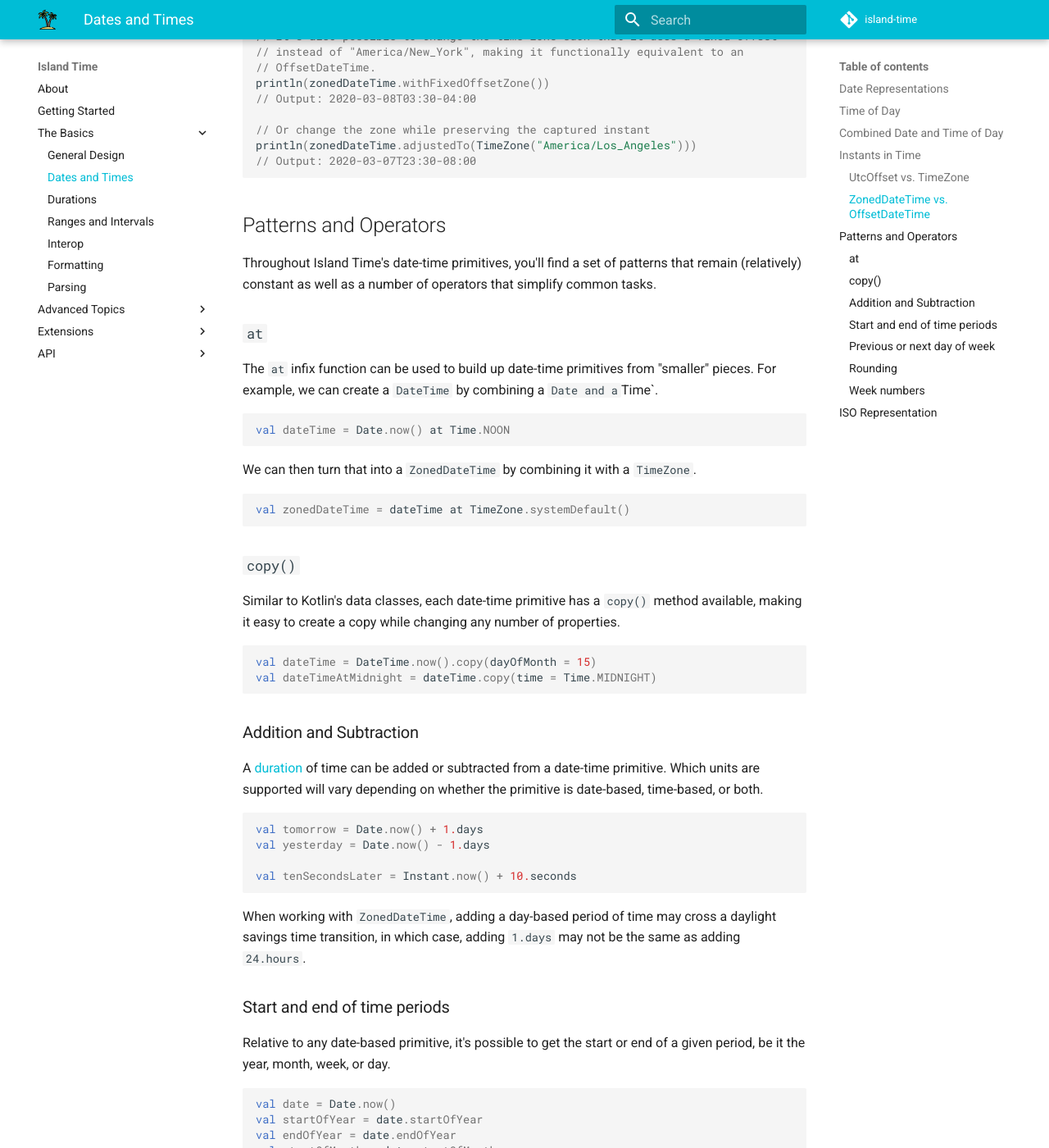
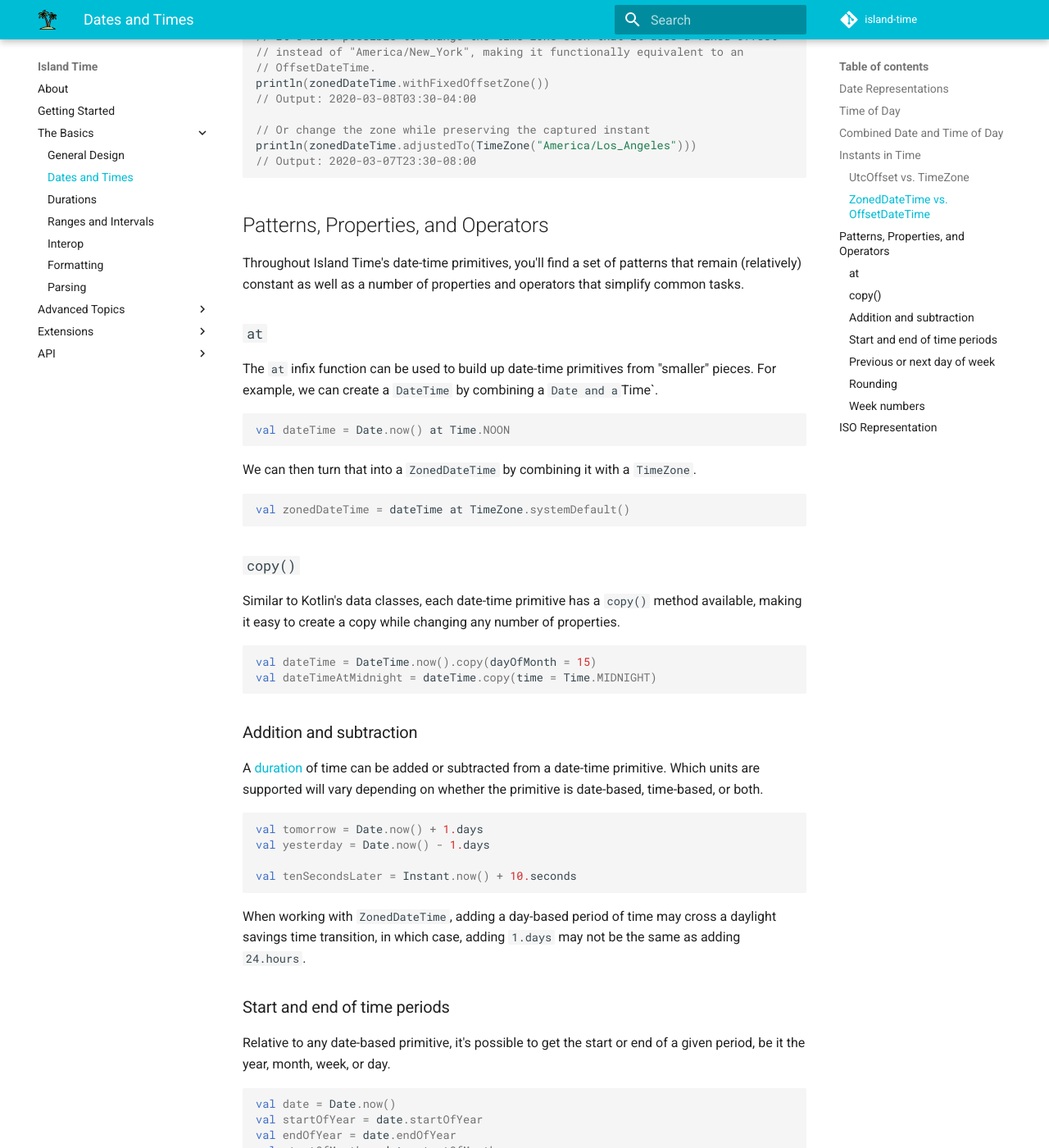
Before and after one commit to erikc5000/island-time, an MkDocs documentation site: the page built from docs/basics/dates-and-times.md, in a window 1280 px wide and 1400 px high, scrolled down 3717 px. Shown: the whole window at 82% size. Built offline with MkDocs 1.6.1 and Material for MkDocs 9.7.7, drawn with Linux system fonts in a browser that asks for light colours; comment, search, counter and statistics services are not loaded.

Commit message:
More tweaks

````diff
--- a/docs/basics/dates-and-times.md
+++ b/docs/basics/dates-and-times.md
@@ -138,9 +138,9 @@ println(zonedDateTime.adjustedTo(TimeZone("America/Los_Angeles")))
 // Output: 2020-03-07T23:30-08:00
 ```
 
-## Patterns and Operators
+## Patterns, Properties, and Operators
 
-Throughout Island Time's date-time primitives, you'll find a set of patterns that remain (relatively) constant as well as a number of operators that simplify common tasks.
+Throughout Island Time's date-time primitives, you'll find a set of patterns that remain (relatively) constant as well as a number of properties and operators that simplify common tasks.
 
 ### `at`
 
@@ -165,7 +165,7 @@ val dateTime = DateTime.now().copy(dayOfMonth = 15)
 val dateTimeAtMidnight = dateTime.copy(time = Time.MIDNIGHT)
 ```
 
-### Addition and Subtraction
+### Addition and subtraction
 
 A [duration](durations.md) of time can be added or subtracted from a date-time primitive. Which units are supported will vary depending on whether the primitive is date-based, time-based, or both.
 
````
